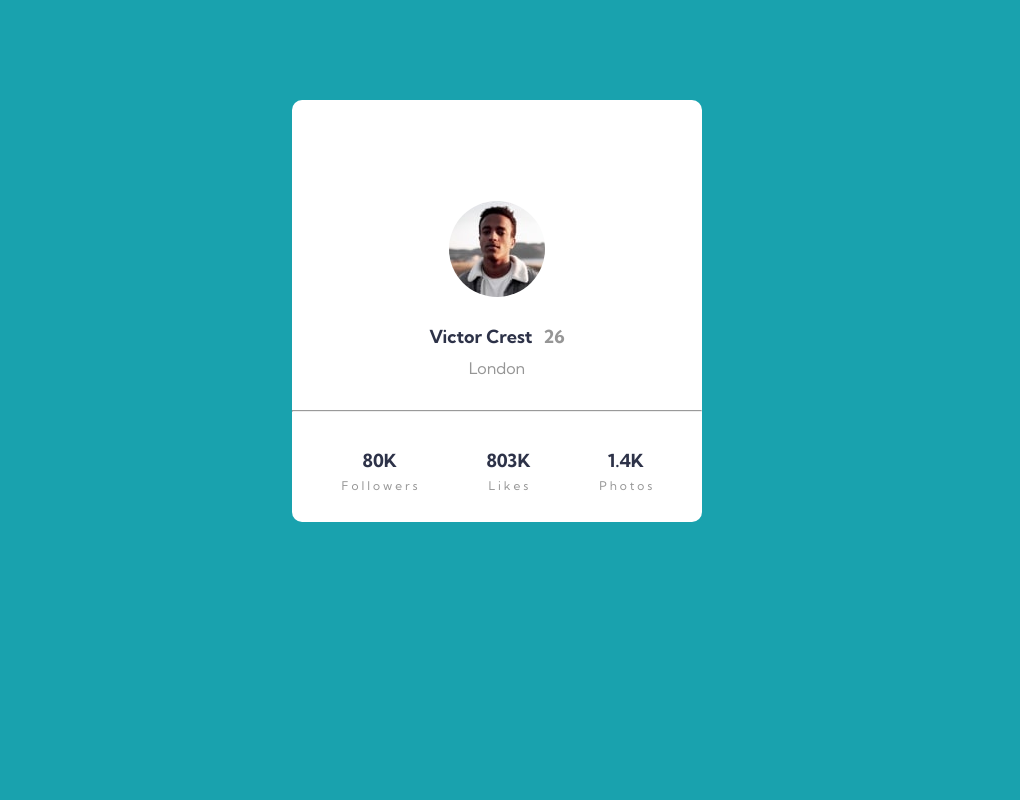
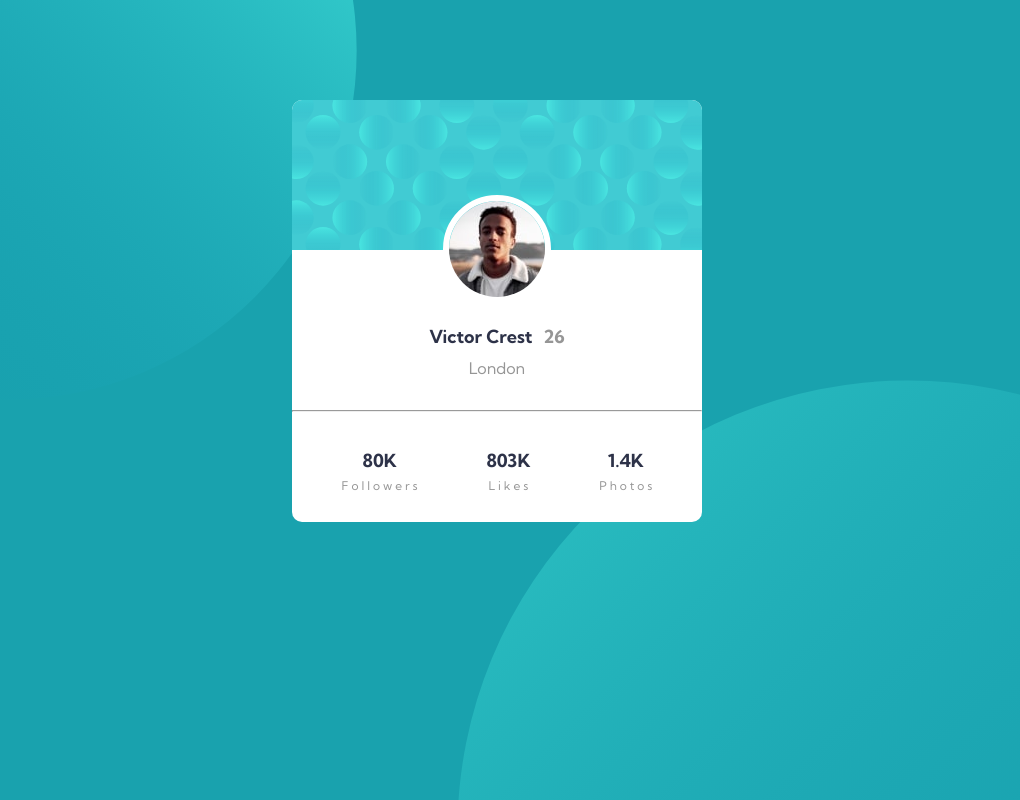
Before and after one commit to Adrian21fonseca/Componente-de-tarjeta-de-perfil, a plain HTML site: page index.html in a window 1280 px wide. Shown: the whole page, without its empty margins (143-1163 px from the left). Drawn offline with Linux system fonts and the light colour scheme.

Commit message:
first commit

```diff
--- a/estilos/style.css
+++ b/estilos/style.css
@@ -5,7 +5,7 @@ body{
     margin: 0;
     padding: 0;
     font-family: "Kumbh Sans", sans-serif;
-    background-image: "/images/bg-pattern-top.svg", "/images/bg-pattern-bottom.svg";
+    background-image: image-set("/images/bg-pattern-top.svg"), image-set("/images/bg-pattern-bottom.svg");
     background-position: -440px -400px , 160px 302px;
     background-repeat: no-repeat, no-repeat;
     background-size: 640px, 700px;
@@ -21,7 +21,7 @@ body{
 .fondo{
     width: 100%;
     height: 150px;
-    background-image: "/images/bg-pattern-card.svg";
+    background-image: image-set("/images/bg-pattern-card.svg");
     background-size: cover;
     background-position: center;
     background-repeat: no-repeat;
```
